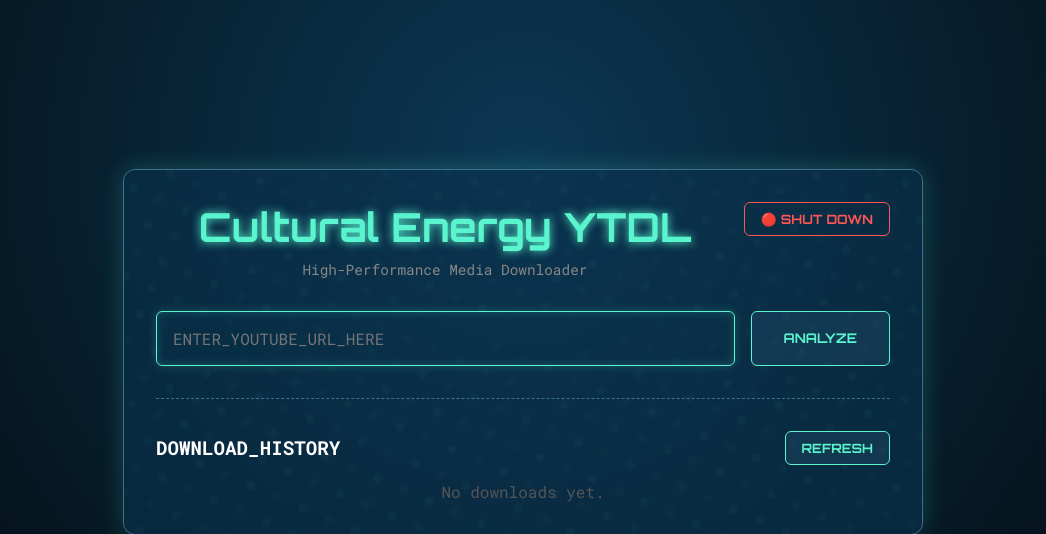
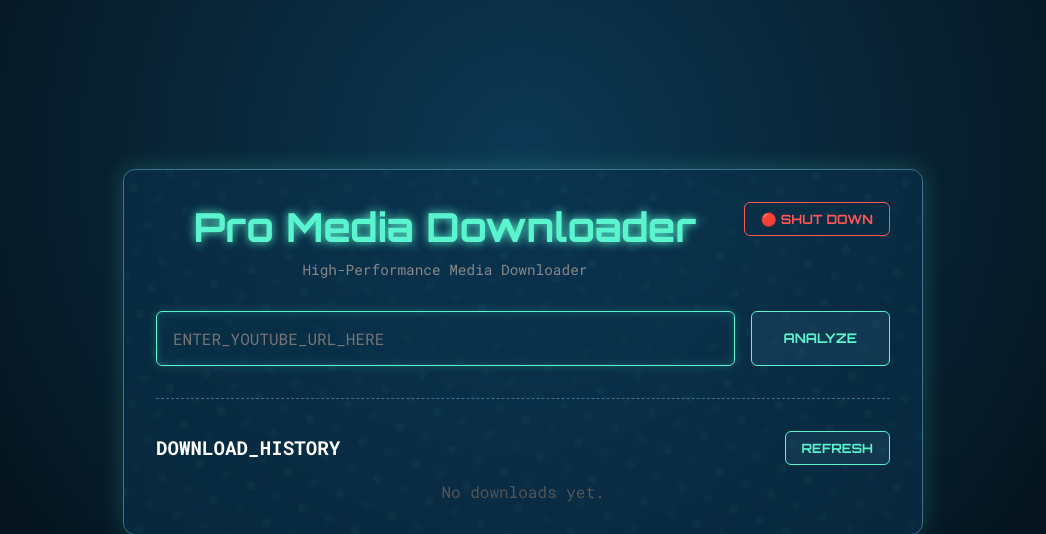
Before and after one commit to aral3000/cultural-energy-ytdl, a Flask app: page / in a window 1280 px wide. Shown: the top 534 px of the page, without its empty margins (117-1163 px from the left). Run offline with Flask 3, Linux system fonts and the light colour scheme; data that the repository does not hold is empty; some libraries are stand-ins or nearby versions.

Commit message:
Auto-update: Renamed project to Pro Media Downloader, removing theme names

```diff
--- a/templates/index.html
+++ b/templates/index.html
@@ -3,7 +3,7 @@
 <head>
     <meta charset="UTF-8">
     <meta name="viewport" content="width=device-width, initial-scale=1.0">
-    <title>YT Cultural Energy Downloader</title>
+    <title>Pro Media Downloader</title>
     <link rel="stylesheet" href="{{ url_for('static', filename='style.css') }}">
     <link href="https://fonts.googleapis.com/css2?family=Orbitron:wght@400;700&family=Roboto+Mono:wght@400;700&display=swap" rel="stylesheet">
 </head>
@@ -12,7 +12,7 @@
         <header>
             <div class="header-top" style="display: flex; justify-content: space-between; align-items: flex-start;">
                 <div style="flex: 1; text-align: center;">
-                    <h1>Cultural Energy YTDL</h1>
+                    <h1>Pro Media Downloader</h1>
                     <p class="subtitle">High-Performance Media Downloader</p>
                 </div>
                 <button id="shutdownBtn" class="shutdown-btn" title="Turn off local server and exit app">🔴 SHUT DOWN</button>
```
Also changed, not shown: README.md, 1 other file.
